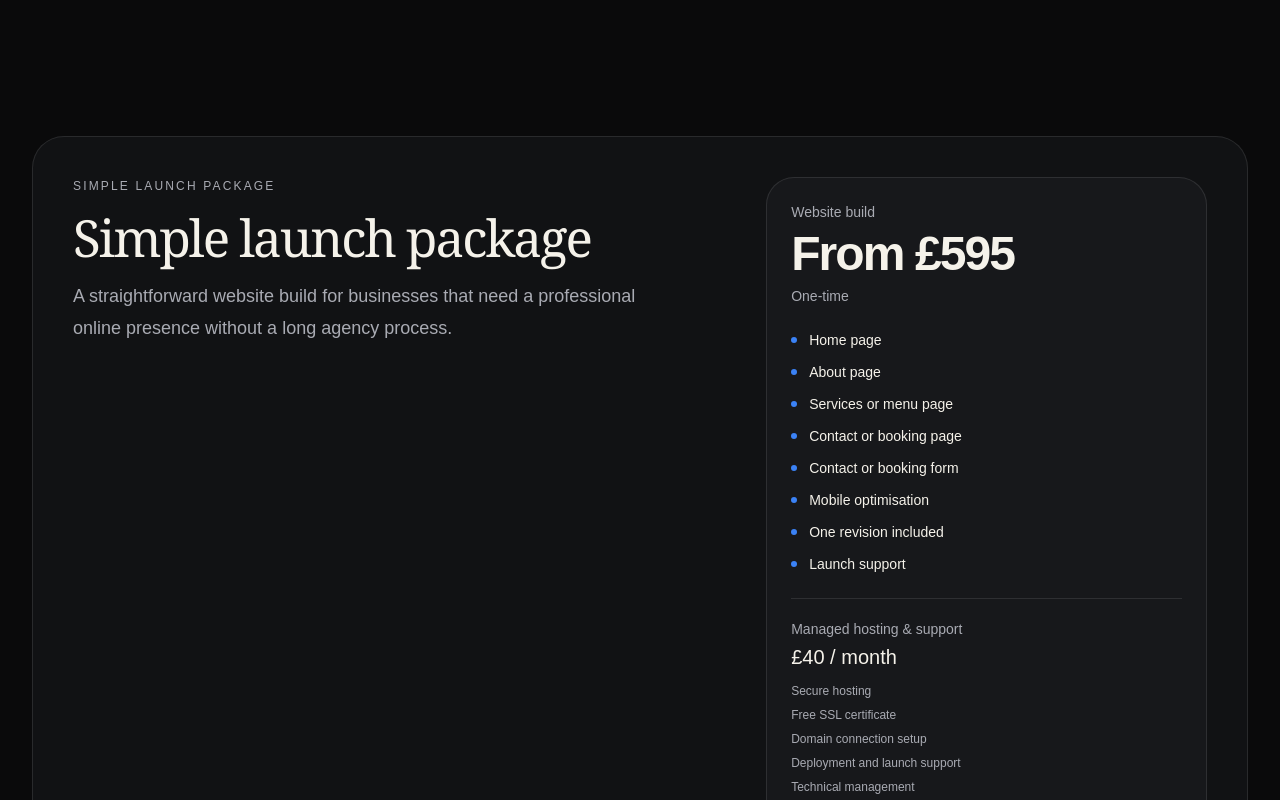
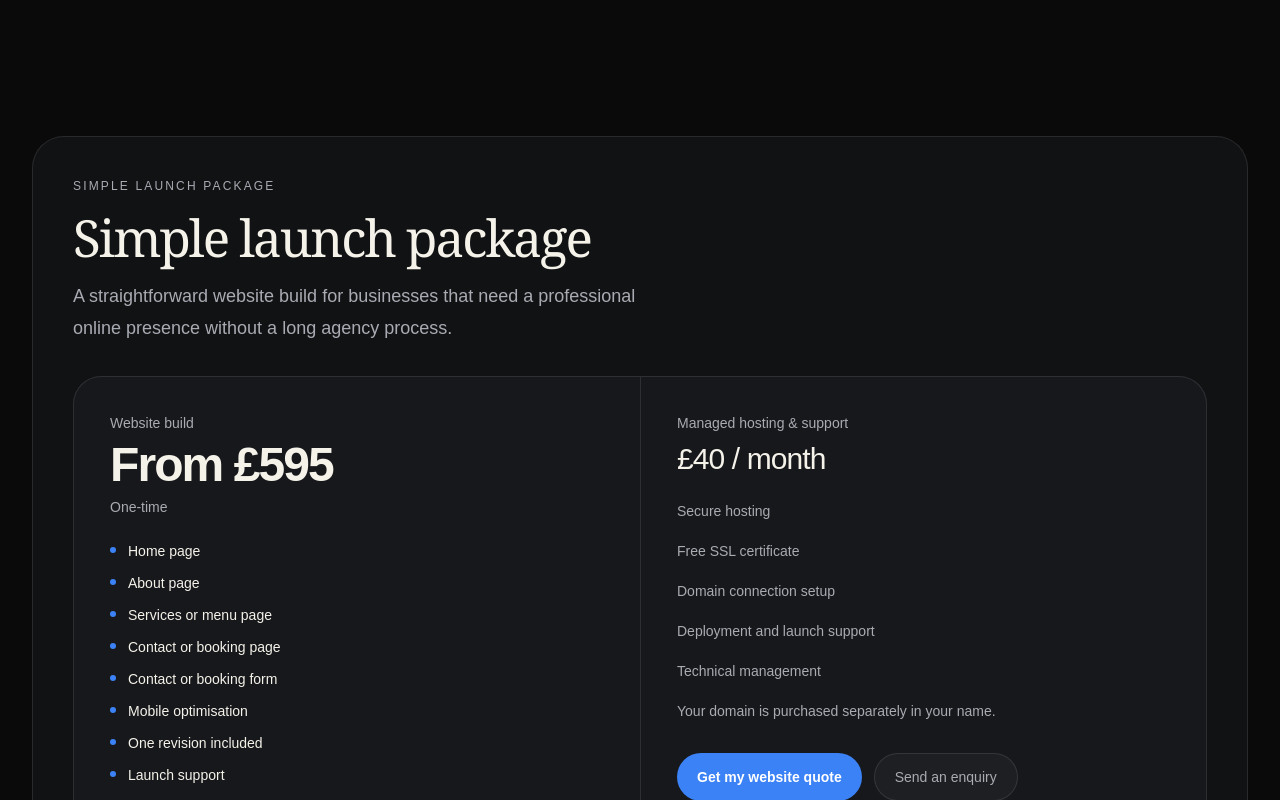
Before and after one commit to cleanwebsitesuk/cleanwebsites, a Next.js app: page / in a window 1280 px wide. Shown: the part 800-1600 px from the top of the page. Built offline with nearby package versions, Linux system fonts and the light colour scheme.

Commit message:
Update page.tsx

```diff
--- a/app/page.tsx
+++ b/app/page.tsx
@@ -276,8 +276,7 @@ export default function Home() {
           id="pricing"
           className="mx-auto w-full max-w-7xl px-5 py-16 sm:px-6 lg:px-8"
         >
-          <div className="overflow-hidden rounded-[32px] border border-white/10 bg-[#111214]">
-            <div className="grid gap-8 px-6 py-8 sm:px-8 sm:py-10 lg:grid-cols-[1.2fr_0.8fr] lg:px-10">
+          <div className="overflow-hidden rounded-[32px] border border-white/10 bg-[#111214] px-6 py-8 sm:px-8 sm:py-10 lg:px-10">
             <div className="max-w-2xl">
               <div className="text-[12px] uppercase tracking-[0.18em] text-[#A9ABB3]">
                 Simple launch package
@@ -291,10 +290,12 @@ export default function Home() {
               </p>
             </div>
 
-              <div className="rounded-[28px] border border-white/10 bg-[#17181B] p-6">
+            <div className="mt-8 overflow-hidden rounded-[28px] border border-white/10 bg-[#17181B]">
+              <div className="grid lg:grid-cols-2">
+                <div className="p-6 sm:p-8 lg:p-9">
                   <div className="text-sm text-[#A9ABB3]">Website build</div>
 
-                <div className="mt-2 text-5xl font-semibold tracking-[-0.04em] text-[#F5F2EA]">
+                  <div className="mt-2 text-4xl font-semibold tracking-[-0.04em] text-[#F5F2EA] sm:text-5xl">
                     From £595
                   </div>
 
@@ -311,23 +312,24 @@ export default function Home() {
                       "One revision included",
                       "Launch support",
                     ].map((item) => (
-                    <div key={item} className="flex items-center gap-3">
-                      <span className="h-1.5 w-1.5 rounded-full bg-[#3B82F6]" />
+                      <div key={item} className="flex items-start gap-3">
+                        <span className="mt-1.5 h-1.5 w-1.5 shrink-0 rounded-full bg-[#3B82F6]" />
                         <span>{item}</span>
                       </div>
                     ))}
                   </div>
+                </div>
 
-                <div className="mt-6 border-t border-white/10 pt-5">
+                <div className="border-t border-white/10 p-6 sm:p-8 lg:border-l lg:border-t-0 lg:p-9">
                   <div className="text-sm text-[#A9ABB3]">
                     Managed hosting & support
                   </div>
 
-                  <div className="mt-1 text-xl font-medium text-[#F5F2EA]">
+                  <div className="mt-2 text-3xl font-medium tracking-[-0.03em] text-[#F5F2EA]">
                     £40 / month
                   </div>
 
-                  <div className="mt-3 space-y-2 text-xs text-[#A9ABB3]">
+                  <div className="mt-5 space-y-3 text-sm leading-7 text-[#A9ABB3]">
                     <p>Secure hosting</p>
                     <p>Free SSL certificate</p>
                     <p>Domain connection setup</p>
@@ -335,22 +337,22 @@ export default function Home() {
                     <p>Technical management</p>
                     <p>Your domain is purchased separately in your name.</p>
                   </div>
-                </div>
 
-                <div className="mt-7 flex flex-col gap-3">
+                  <div className="mt-7 flex flex-col gap-3 sm:flex-row lg:flex-col xl:flex-row">
                     <Link
                       href="/start"
-                    className="inline-flex h-12 items-center justify-center rounded-full bg-[#3B82F6] px-5 text-sm font-semibold text-white transition duration-300 hover:-translate-y-0.5 hover:brightness-110"
+                      className="inline-flex h-12 w-full items-center justify-center rounded-full bg-[#3B82F6] px-5 text-sm font-semibold text-white transition duration-300 hover:-translate-y-0.5 hover:brightness-110 sm:w-auto lg:w-full xl:w-auto"
                     >
                       Get my website quote
                     </Link>
 
                     <Link
                       href="/start"
-                    className="inline-flex items-center justify-center text-sm text-[#A9ABB3] transition hover:text-[#F5F2EA]"
+                      className="inline-flex h-12 w-full items-center justify-center rounded-full border border-white/10 bg-white/[0.03] px-5 text-sm text-[#A9ABB3] transition hover:border-white/20 hover:bg-white/[0.05] hover:text-[#F5F2EA] sm:w-auto lg:w-full xl:w-auto"
                     >
                       Send an enquiry
                     </Link>
+                  </div>
                 </div>
               </div>
             </div>
```
Lines whose indentation alone changed are shown as unchanged.
